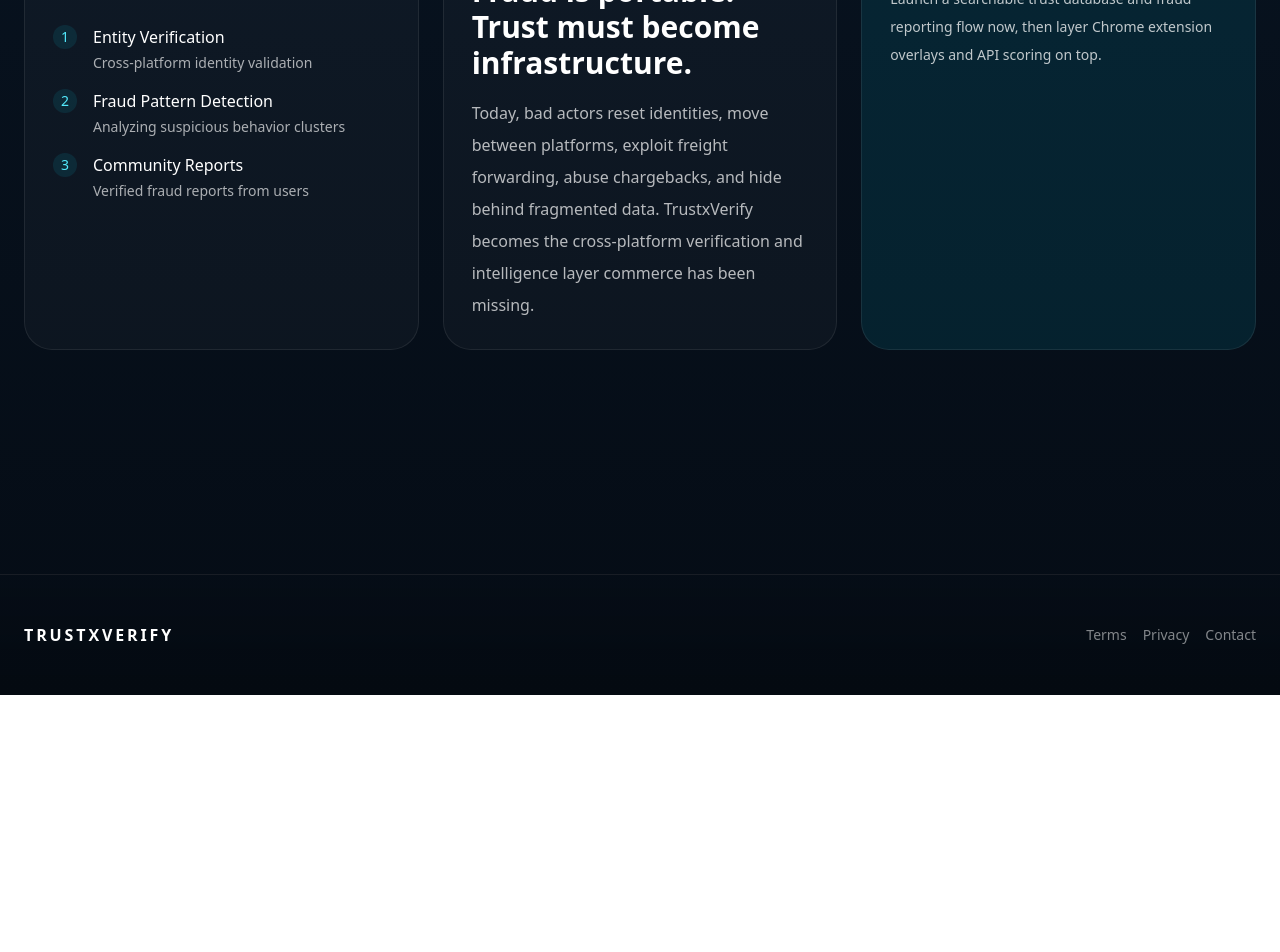
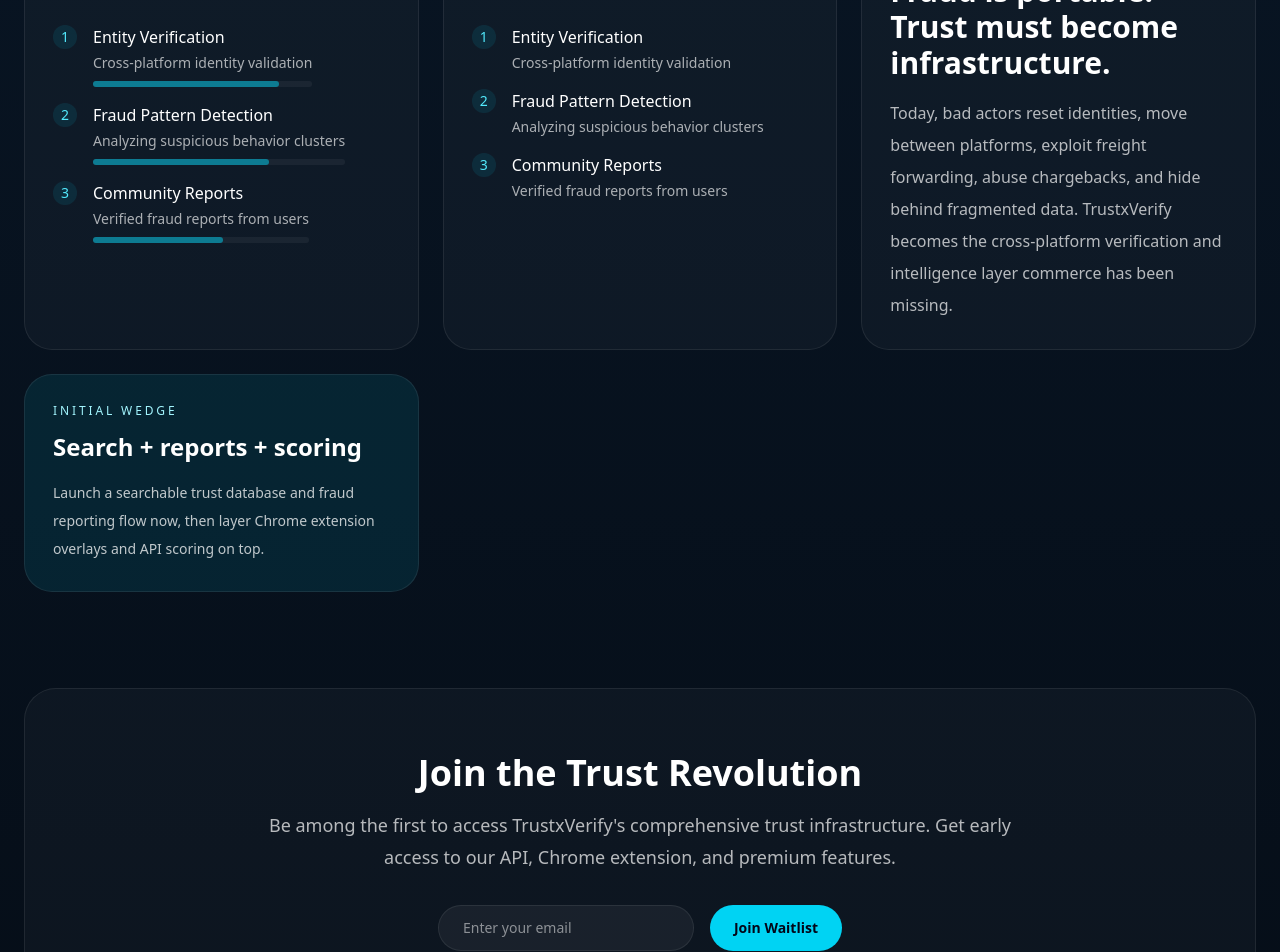
Before and after one commit to M4G3LL4N0/TrustxVerify, a Next.js app: page / in a window 1280 px wide. Shown: the part 1360-2312 px from the top of the page. Before the commit the page ends 2055 px from the top, so only its background shows below. Built offline with nearby package versions, Linux system fonts and the light colour scheme.

Commit message:
autobuilder micro-cycle for trustxverify

```diff
--- a/src/app/page.tsx
+++ b/src/app/page.tsx
@@ -93,6 +93,50 @@
               <div>
                 <p className="font-medium text-white">Entity Verification</p>
                 <p className="mt-1 text-sm text-white/65">Cross-platform identity validation</p>
+                <div className="mt-2 h-1.5 w-full rounded-full bg-white/5">
+                  <div className="h-full w-[85%] rounded-full bg-cyan-400/50" />
+                </div>
+              </div>
+            </div>
+            <div className="flex items-start gap-4">
+              <div className="flex h-6 w-6 shrink-0 items-center justify-center rounded-full bg-cyan-400/10 text-sm font-medium text-cyan-300">
+                2
+              </div>
+              <div>
+                <p className="font-medium text-white">Fraud Pattern Detection</p>
+                <p className="mt-1 text-sm text-white/65">Analyzing suspicious behavior clusters</p>
+                <div className="mt-2 h-1.5 w-full rounded-full bg-white/5">
+                  <div className="h-full w-[70%] rounded-full bg-cyan-400/50" />
+                </div>
+              </div>
+            </div>
+            <div className="flex items-start gap-4">
+              <div className="flex h-6 w-6 shrink-0 items-center justify-center rounded-full bg-cyan-400/10 text-sm font-medium text-cyan-300">
+                3
+              </div>
+              <div>
+                <p className="font-medium text-white">Community Reports</p>
+                <p className="mt-1 text-sm text-white/65">Verified fraud reports from users</p>
+                <div className="mt-2 h-1.5 w-full rounded-full bg-white/5">
+                  <div className="h-full w-[60%] rounded-full bg-cyan-400/50" />
+                </div>
+              </div>
+            </div>
+          </div>
+        </div>
+        <div className="rounded-[1.75rem] border border-white/10 bg-white/[0.03] p-7">
+          <p className="text-xs uppercase tracking-[0.24em] text-cyan-300/80">Trust Score Explained</p>
+          <h3 className="mt-3 text-2xl font-semibold text-white">
+            How we calculate trustworthiness
+          </h3>
+          <div className="mt-6 space-y-4">
+            <div className="flex items-start gap-4">
+              <div className="flex h-6 w-6 shrink-0 items-center justify-center rounded-full bg-cyan-400/10 text-sm font-medium text-cyan-300">
+                1
+              </div>
+              <div>
+                <p className="font-medium text-white">Entity Verification</p>
+                <p className="mt-1 text-sm text-white/65">Cross-platform identity validation</p>
               </div>
             </div>
             <div className="flex items-start gap-4">
@@ -138,6 +182,35 @@
           </p>
         </div>
       </section>
+      <section className="mx-auto mt-24 max-w-7xl rounded-[2rem] border border-white/10 bg-white/[0.03] px-6 py-12 sm:px-8 sm:py-16">
+        <div className="mx-auto max-w-3xl text-center">
+          <h2 className="text-3xl font-semibold text-white sm:text-4xl">
+            Join the Trust Revolution
+          </h2>
+          <p className="mt-4 text-lg leading-8 text-white/70">
+            Be among the first to access TrustxVerify's comprehensive trust infrastructure.
+            Get early access to our API, Chrome extension, and premium features.
+          </p>
+          <form action="/api/waitlist" method="POST" className="mt-8 flex flex-col gap-4 sm:flex-row sm:justify-center">
+            <input
+              type="email"
+              name="email"
+              required
+              placeholder="Enter your email"
+              className="w-full rounded-full border border-white/15 bg-white/5 px-6 py-3 text-sm text-white placeholder-white/50 focus:border-white/30 focus:outline-none sm:w-64"
+            />
+            <button
+              type="submit"
+              className="rounded-full bg-cyan-400 px-6 py-3 text-sm font-semibold text-slate-950 transition hover:bg-cyan-300"
+            >
+              Join Waitlist
+            </button>
+          </form>
+          <p className="mt-4 text-sm text-white/50">
+            We respect your privacy. No spam, ever.
+          </p>
+        </div>
+      </section>
     </main>
   );
 }
```
